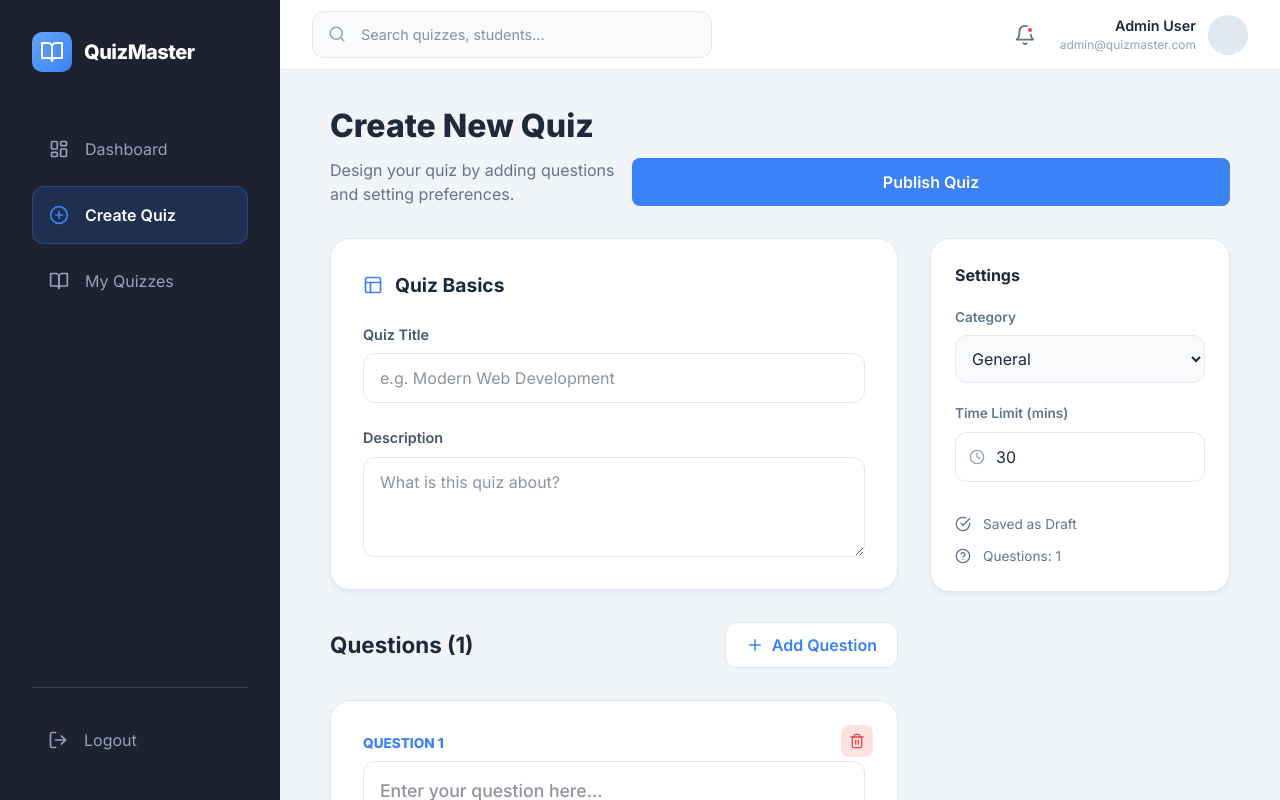
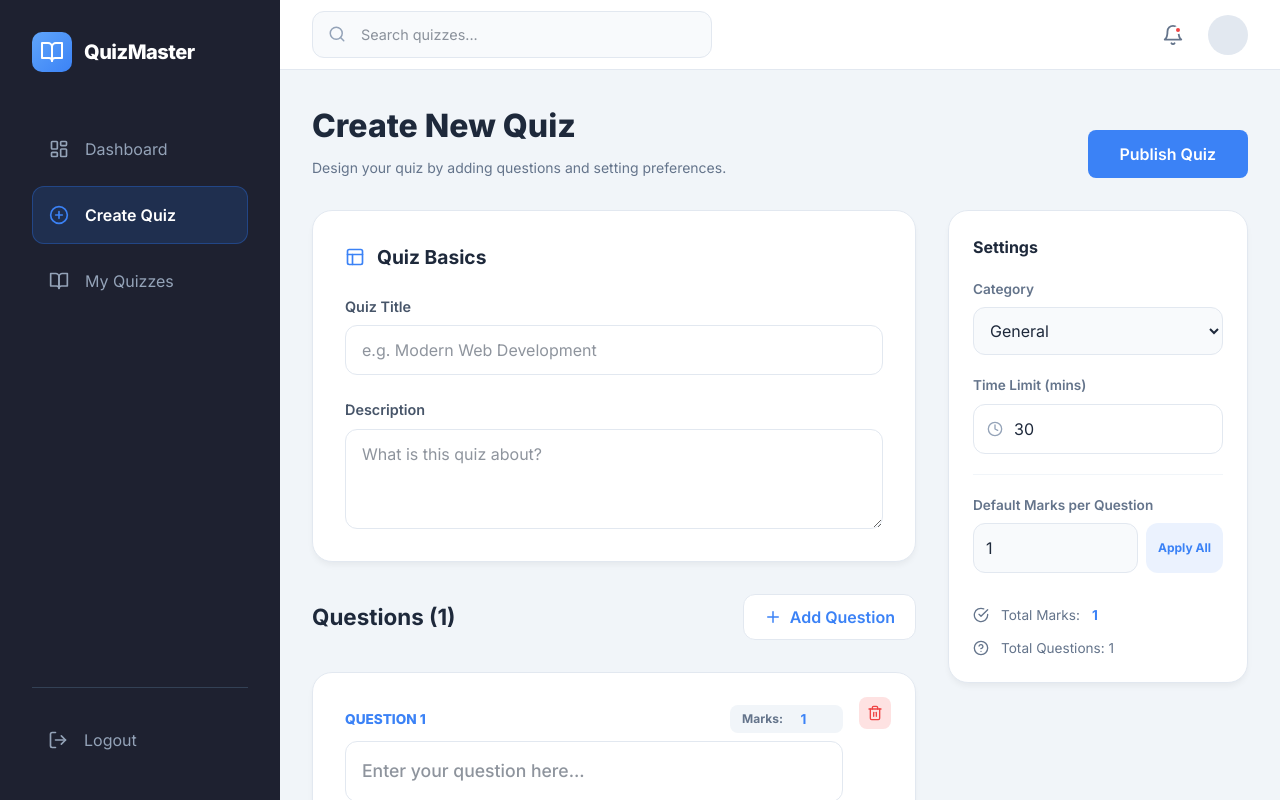
Before and after one commit to dhanrajsinh-jadeja/cheat-free-quiz, a React (Vite) app: page /create-quiz in a window 1280 px wide. Built offline with nearby package versions, Linux system fonts and the light colour scheme.

Commit message:
initial commit

```diff
--- a/src/components/DashboardLayout.tsx
+++ b/src/components/DashboardLayout.tsx
@@ -1,5 +1,5 @@
-import React from 'react';
-import { LayoutDashboard, PlusCircle, BookOpen, LogOut, Search, Bell } from 'lucide-react';
+import React, { useState } from 'react';
+import { LayoutDashboard, PlusCircle, BookOpen, LogOut, Search, Bell, Menu, X } from 'lucide-react';
 import { Link, useLocation } from 'react-router-dom';
 
 interface DashboardLayoutProps {
@@ -8,6 +8,7 @@
 
 const DashboardLayout: React.FC<DashboardLayoutProps> = ({ children }) => {
   const location = useLocation();
+  const [isSidebarOpen, setIsSidebarOpen] = useState(false);
 
   const navItems = [
     { icon: LayoutDashboard, label: 'Dashboard', path: '/dashboard' },
@@ -15,15 +16,33 @@
     { icon: BookOpen, label: 'My Quizzes', path: '/my-quizzes' },
   ];
 
+  const toggleSidebar = () => setIsSidebarOpen(!isSidebarOpen);
+
   return (
-    <div className="flex h-screen bg-bg-light">
+    <div className="flex h-screen bg-bg-light overflow-hidden">
+      {/* Overlay for mobile sidebar */}
+      {isSidebarOpen && (
+        <div
+          className="fixed inset-0 bg-black/50 z-40 lg:hidden"
+          onClick={() => setIsSidebarOpen(false)}
+        />
+      )}
+
       {/* Sidebar */}
-      <aside className="w-[280px] bg-bg-dark flex flex-col p-8 text-text-white">
-        <div className="mb-12 flex items-center gap-3">
-          <div className="w-10 h-10 bg-linear-to-br from-[#60a5fa] to-[#3b82f6] rounded-[10px] flex items-center justify-center">
-            <BookOpen size={24} />
+      <aside className={`
+        fixed lg:static inset-y-0 left-0 w-[280px] bg-bg-dark flex flex-col p-8 text-text-white z-50 transition-transform duration-300 transform
+        ${isSidebarOpen ? 'translate-x-0' : '-translate-x-full lg:translate-x-0'}
+      `}>
+        <div className="mb-12 flex items-center justify-between">
+          <div className="flex items-center gap-3">
+            <div className="w-10 h-10 bg-linear-to-br from-[#60a5fa] to-[#3b82f6] rounded-[10px] flex items-center justify-center">
+              <BookOpen size={24} />
+            </div>
+            <h2 className="text-xl font-extrabold tracking-tight">QuizMaster</h2>
           </div>
-          <h2 className="text-xl font-extrabold tracking-tight">QuizMaster</h2>
+          <button onClick={toggleSidebar} className="lg:hidden text-text-muted hover:text-white">
+            <X size={24} />
+          </button>
         </div>
 
         <nav className="flex-1 flex flex-col gap-2">
@@ -33,6 +52,7 @@
               <Link
                 key={item.path}
                 to={item.path}
+                onClick={() => setIsSidebarOpen(false)}
                 className={`
                   flex items-center gap-4 p-4 rounded-xl no-underline transition-all duration-300
                   ${isActive ? 'text-white bg-blue-500/15 border border-blue-500/30' : 'text-text-muted border border-transparent'}
@@ -54,34 +74,44 @@
       </aside>
 
       {/* Main Content Area */}
-      <main className="flex-1 flex flex-col overflow-hidden">
+      <main className="flex-1 flex flex-col overflow-hidden w-full">
         {/* Top Header */}
-        <header className="h-[70px] bg-white border-b border-[#e2e8f0] px-8 flex items-center justify-between">
-          <div className="relative max-w-[400px] w-full">
+        <header className="h-[70px] bg-white border-b border-[#e2e8f0] px-4 lg:px-8 flex items-center justify-between gap-4">
+          <div className="flex items-center gap-3 lg:hidden">
+            <button
+              onClick={toggleSidebar}
+              className="p-2 -ml-2 text-[#64748b] hover:text-text-dark transition-colors"
+            >
+              <Menu size={24} />
+            </button>
+          </div>
+
+          <div className="relative max-w-[400px] w-full hidden sm:block">
             <Search size={18} className="absolute left-4 top-1/2 -translate-y-1/2 text-[#94a3b8]" />
             <input
               type="text"
-              placeholder="Search quizzes, students..."
+              placeholder="Search quizzes..."
               className="w-full pl-12 pr-4 py-3 rounded-xl border border-[#e2e8f0] bg-[#f8fafc] outline-hidden text-[0.9rem]"
             />
           </div>
-          <div className="flex items-center gap-6">
+
+          <div className="flex items-center gap-3 lg:gap-6 ml-auto">
             <button className="relative border-none bg-none cursor-pointer text-[#64748b]">
               <Bell size={22} />
               <span className="absolute top-[2px] right-[2px] w-2 h-2 bg-[#ef4444] rounded-full border-2 border-white"></span>
             </button>
             <div className="flex items-center gap-3">
-              <div className="text-right">
+              <div className="text-right hidden xs:block">
                 <p className="text-[0.9rem] font-semibold text-text-dark">Admin User</p>
-                <p className="text-[0.75rem] text-[#94a3b8]">admin@quizmaster.com</p>
+                <p className="text-[0.75rem] text-[#94a3b8] hidden md:block">admin@quizmaster.com</p>
               </div>
-              <div className="w-10 h-10 rounded-full bg-[#e2e8f0]"></div>
+              <div className="w-9 h-9 lg:w-10 lg:h-10 rounded-full bg-[#e2e8f0]"></div>
             </div>
           </div>
         </header>
 
         {/* Content */}
-        <section className="flex-1 p-8 overflow-y-auto">
+        <section className="flex-1 p-4 lg:p-8 overflow-y-auto w-full">
           {children}
         </section>
       </main>
--- a/src/pages/CreateQuizPage.tsx
+++ b/src/pages/CreateQuizPage.tsx
@@ -8,6 +8,7 @@
     text: string;
     options: string[];
     correctAnswer: number;
+    marks: number;
 }
 
 const CreateQuizPage: React.FC = () => {
@@ -18,8 +19,9 @@
         timeLimit: 30
     });
 
+    const [defaultMarks, setDefaultMarks] = useState(1);
     const [questions, setQuestions] = useState<Question[]>([
-        { id: '1', text: '', options: ['', '', '', ''], correctAnswer: 0 }
+        { id: '1', text: '', options: ['', '', '', ''], correctAnswer: 0, marks: 1 }
     ]);
 
     const addQuestion = () => {
@@ -27,7 +29,8 @@
             id: Math.random().toString(36).substr(2, 9),
             text: '',
             options: ['', '', '', ''],
-            correctAnswer: 0
+            correctAnswer: 0,
+            marks: defaultMarks
         }]);
     };
 
@@ -52,23 +55,29 @@
         }));
     };
 
+    const applyDefaultMarksToAll = () => {
+        setQuestions(questions.map(q => ({ ...q, marks: defaultMarks })));
+    };
+
+    const totalMarks = questions.reduce((acc, q) => acc + (q.marks || 0), 0);
+
     return (
         <DashboardLayout>
-            <div className="max-w-[900px] mx-auto">
-                <header className="mb-8 flex justify-between items-end">
+            <div className="max-w-[1000px] mx-auto">
+                <header className="mb-8 flex flex-col sm:flex-row justify-between items-start sm:items-end gap-4">
                     <div>
-                        <h1 className="text-[2rem] font-extrabold text-text-dark mb-2">Create New Quiz</h1>
-                        <p className="text-[#64748b]">Design your quiz by adding questions and setting preferences.</p>
+                        <h1 className="text-[1.75rem] sm:text-[2rem] font-extrabold text-text-dark mb-2">Create New Quiz</h1>
+                        <p className="text-[#64748b] text-sm sm:base">Design your quiz by adding questions and setting preferences.</p>
                     </div>
-                    <Button className="w-auto px-8 py-3">Publish Quiz</Button>
+                    <Button className="w-full sm:w-auto px-8 py-3">Publish Quiz</Button>
                 </header>
 
-                <div className="grid grid-cols-1 md:grid-cols-[1fr_300px] gap-8">
+                <div className="grid grid-cols-1 lg:grid-cols-[1fr_300px] gap-6 lg:gap-8">
                     {/* Main Editor */}
-                    <div className="flex flex-col gap-8">
+                    <div className="flex flex-col gap-6 lg:gap-8 order-2 lg:order-1">
                         {/* Quiz Info Card */}
-                        <div className="bg-white p-8 rounded-[20px] shadow-[0_4px_6px_-1px_rgba(0,0,0,0.05)] border border-[#e2e8f0]">
-                            <h3 className="text-[1.2rem] font-bold mb-6 flex items-center gap-3">
+                        <div className="bg-white p-6 sm:p-8 rounded-[20px] shadow-[0_4px_6px_-1px_rgba(0,0,0,0.05)] border border-[#e2e8f0]">
+                            <h3 className="text-[1.1rem] sm:text-[1.2rem] font-bold mb-6 flex items-center gap-3">
                                 <Layout size={20} className="text-primary" /> Quiz Basics
                             </h3>
                             <div className="flex flex-col gap-6">
@@ -79,7 +88,7 @@
                                         placeholder="e.g. Modern Web Development"
                                         value={quizInfo.title}
                                         onChange={(e) => setQuizInfo({ ...quizInfo, title: e.target.value })}
-                                        className="p-3 px-4 rounded-xl border border-[#e2e8f0] outline-hidden transition-colors focus:border-primary"
+                                        className="p-3 px-4 rounded-xl border border-[#e2e8f0] outline-hidden transition-colors focus:border-primary w-full"
                                     />
                                 </div>
                                 <div className="flex flex-col gap-2">
@@ -88,7 +97,7 @@
                                         placeholder="What is this quiz about?"
                                         value={quizInfo.description}
                                         onChange={(e) => setQuizInfo({ ...quizInfo, description: e.target.value })}
-                                        className="p-3 px-4 rounded-xl border border-[#e2e8f0] outline-hidden min-h-[100px] resize-y transition-colors focus:border-primary"
+                                        className="p-3 px-4 rounded-xl border border-[#e2e8f0] outline-hidden min-h-[100px] resize-y transition-colors focus:border-primary w-full"
                                     />
                                 </div>
                             </div>
@@ -96,10 +105,10 @@
 
                         {/* Questions Header */}
                         <div className="flex justify-between items-center">
-                            <h3 className="text-[1.4rem] font-bold text-text-dark">Questions ({questions.length})</h3>
+                            <h3 className="text-[1.2rem] sm:text-[1.4rem] font-bold text-text-dark">Questions ({questions.length})</h3>
                             <button
                                 onClick={addQuestion}
-                                className="flex items-center gap-2 px-5 py-2.5 bg-white border border-[#e2e8f0] rounded-xl font-semibold text-primary cursor-pointer transition-all hover:bg-white/5 active:scale-95"
+                                className="flex items-center gap-2 px-4 sm:px-5 py-2.5 bg-white border border-[#e2e8f0] rounded-xl font-semibold text-primary cursor-pointer transition-all hover:bg-white/5 active:scale-95 text-sm sm:text-base"
                             >
                                 <Plus size={18} /> Add Question
                             </button>
@@ -107,7 +116,7 @@
 
                         {/* Question Cards */}
                         {questions.map((q, idx) => (
-                            <div key={q.id} className="bg-white p-8 rounded-[20px] shadow-[0_4px_6px_-1px_rgba(0,0,0,0.05)] border border-[#e2e8f0] relative">
+                            <div key={q.id} className="bg-white p-6 sm:p-8 rounded-[20px] shadow-[0_4px_6px_-1px_rgba(0,0,0,0.05)] border border-[#e2e8f0] relative">
                                 <div className="absolute top-6 right-6 flex gap-2">
                                     <button
                                         onClick={() => removeQuestion(q.id)}
@@ -117,20 +126,31 @@
                                     </button>
                                 </div>
 
-                                <div className="mb-6">
-                                    <span className="text-[0.85rem] font-extrabold text-primary uppercase mb-2 block">
-                                        Question {idx + 1}
-                                    </span>
+                                <div className="mb-6 mr-10">
+                                    <div className="flex justify-between items-center mb-2">
+                                        <span className="text-[0.8rem] sm:text-[0.85rem] font-extrabold text-primary uppercase block">
+                                            Question {idx + 1}
+                                        </span>
+                                        <div className="flex items-center gap-2 bg-[#f1f5f9] px-3 py-1 rounded-lg">
+                                            <span className="text-[0.75rem] font-bold text-[#64748b]">Marks:</span>
+                                            <input
+                                                type="number"
+                                                value={q.marks}
+                                                onChange={(e) => updateQuestion(q.id, 'marks', parseInt(e.target.value) || 0)}
+                                                className="w-10 border-none bg-transparent outline-hidden text-[0.85rem] font-bold text-primary text-center"
+                                            />
+                                        </div>
+                                    </div>
                                     <input
                                         type="text"
                                         placeholder="Enter your question here..."
                                         value={q.text}
                                         onChange={(e) => updateQuestion(q.id, 'text', e.target.value)}
-                                        className="w-full p-4 text-[1.1rem] font-medium rounded-xl border border-[#e2e8f0] outline-hidden focus:border-primary transition-colors"
+                                        className="w-full p-3 sm:p-4 text-[1rem] sm:text-[1.1rem] font-medium rounded-xl border border-[#e2e8f0] outline-hidden focus:border-primary transition-colors"
                                     />
                                 </div>
 
-                                <div className="grid grid-cols-1 md:grid-cols-2 gap-4">
+                                <div className="grid grid-cols-1 sm:grid-cols-2 gap-3 sm:gap-4">
                                     {q.options.map((opt, optIdx) => (
                                         <div key={optIdx} className="flex items-center gap-3 bg-[#f8fafc] p-3 rounded-xl border border-[#e2e8f0]">
                                             <input
@@ -138,14 +158,14 @@
                                                 name={`correct-${q.id}`}
                                                 checked={q.correctAnswer === optIdx}
                                                 onChange={() => updateQuestion(q.id, 'correctAnswer', optIdx)}
-                                                className="w-5 h-5 accent-[#22c55e]"
+                                                className="w-5 h-5 accent-[#22c55e] flex-shrink-0"
                                             />
                                             <input
                                                 type="text"
                                                 placeholder={`Option ${optIdx + 1}`}
                                                 value={opt}
                                                 onChange={(e) => updateOption(q.id, optIdx, e.target.value)}
-                                                className="border-none bg-transparent w-full outline-hidden text-[0.95rem]"
+                                                className="border-none bg-transparent w-full outline-hidden text-[0.9rem] sm:text-[0.95rem]"
                                             />
                                         </div>
                                     ))}
@@ -155,7 +175,7 @@
                     </div>
 
                     {/* Sidebar Settings */}
-                    <div className="flex flex-col gap-6">
+                    <div className="flex flex-col gap-6 order-1 lg:order-2">
                         <div className="bg-white p-6 rounded-[20px] border border-[#e2e8f0] shadow-[0_4px_6px_-1px_rgba(0,0,0,0.05)]">
                             <h4 className="text-base font-bold mb-5 text-text-dark">Settings</h4>
 
@@ -165,7 +185,7 @@
                                     <select
                                         value={quizInfo.category}
                                         onChange={(e) => setQuizInfo({ ...quizInfo, category: e.target.value })}
-                                        className="p-3 rounded-xl border border-[#e2e8f0] bg-[#f8fafc] outline-hidden focus:border-primary transition-colors"
+                                        className="p-3 rounded-xl border border-[#e2e8f0] bg-[#f8fafc] outline-hidden focus:border-primary transition-colors w-full"
                                     >
                                         <option>General</option>
                                         <option>Programming</option>
@@ -176,24 +196,42 @@
 
                                 <div className="flex flex-col gap-2">
                                     <label className="text-[0.85rem] font-semibold text-[#64748b]">Time Limit (mins)</label>
-                                    <div className="relative">
+                                    <div className="relative w-full">
                                         <Clock size={16} className="absolute left-3.5 top-1/2 -translate-y-1/2 text-[#94a3b8]" />
                                         <input
                                             type="number"
                                             value={quizInfo.timeLimit}
-                                            onChange={(e) => setQuizInfo({ ...quizInfo, timeLimit: parseInt(e.target.value) })}
+                                            onChange={(e) => setQuizInfo({ ...quizInfo, timeLimit: parseInt(e.target.value) || 0 })}
                                             className="w-full py-3 pl-10 pr-3 rounded-xl border border-[#e2e8f0] outline-hidden focus:border-primary transition-colors"
                                         />
+                                    </div>
+                                </div>
+
+                                <div className="border-t border-[#f1f5f9] pt-5">
+                                    <label className="text-[0.85rem] font-semibold text-[#64748b] mb-2 block">Default Marks per Question</label>
+                                    <div className="flex gap-2">
+                                        <input
+                                            type="number"
+                                            value={defaultMarks}
+                                            onChange={(e) => setDefaultMarks(parseInt(e.target.value) || 0)}
+                                            className="w-full p-3 rounded-xl border border-[#e2e8f0] bg-[#f8fafc] outline-hidden focus:border-primary transition-colors"
+                                        />
+                                        <button
+                                            onClick={applyDefaultMarksToAll}
+                                            className="px-3 bg-primary/10 text-primary rounded-xl font-bold text-[0.75rem] whitespace-nowrap hover:bg-primary/20 transition-colors"
+                                        >
+                                            Apply All
+                                        </button>
                                     </div>
                                 </div>
                             </div>
 
                             <div className="mt-8 flex flex-col gap-3">
                                 <div className="flex items-center gap-3 text-[#64748b] text-[0.85rem]">
-                                    <CheckCircle size={16} /> Saved as Draft
+                                    <CheckCircle size={16} /> Total Marks: <span className="font-bold text-primary">{totalMarks}</span>
                                 </div>
                                 <div className="flex items-center gap-3 text-[#64748b] text-[0.85rem]">
-                                    <HelpCircle size={16} /> Questions: {questions.length}
+                                    <HelpCircle size={16} /> Total Questions: {questions.length}
                                 </div>
                             </div>
                         </div>
```
